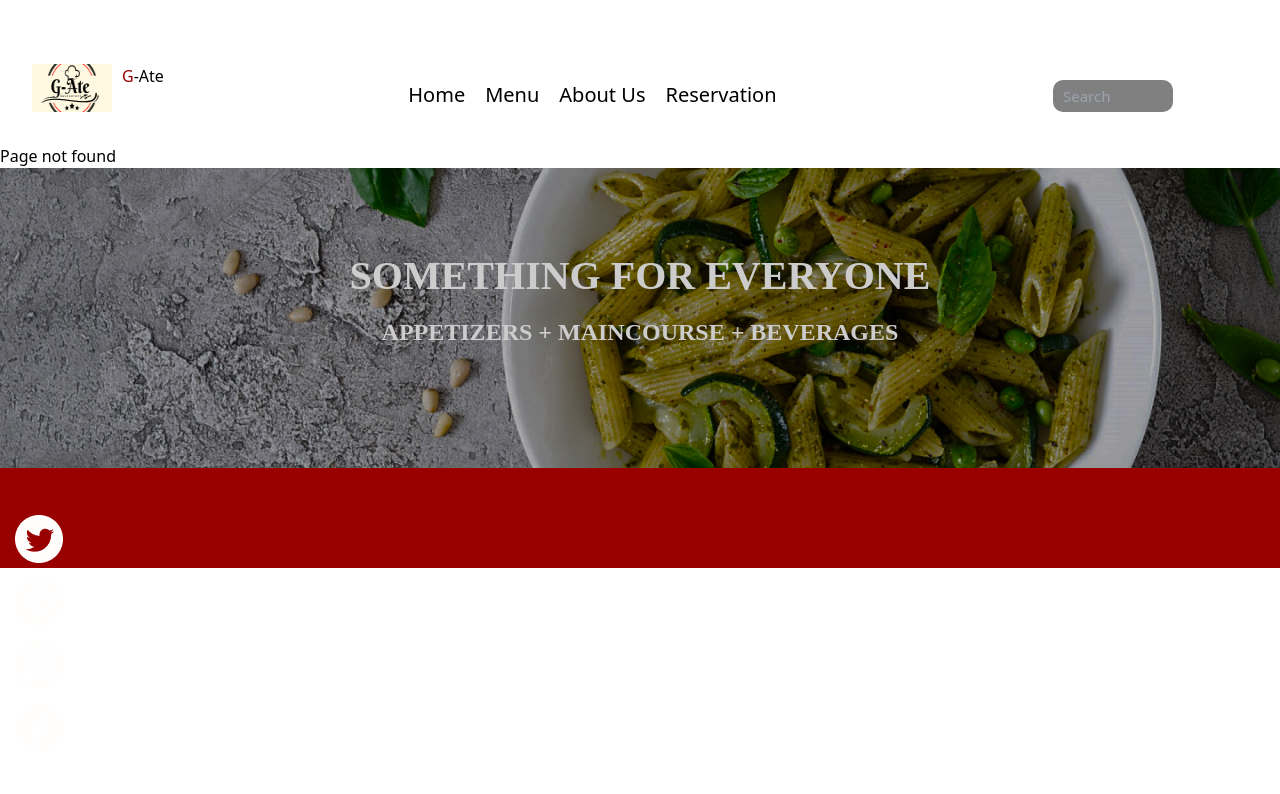
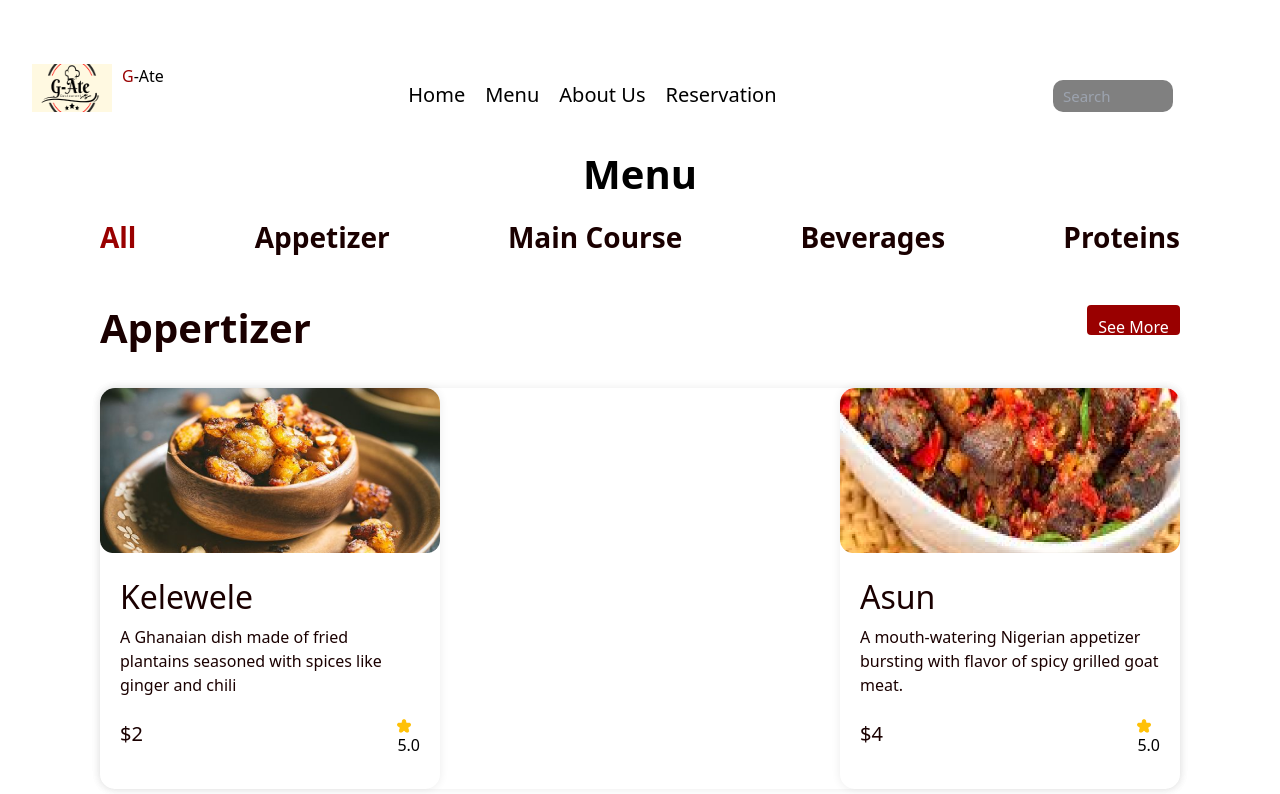
Before and after one commit to ukinebo1/group8-project, a React (Vite) app: page /more in a window 1280 px wide. Before the commit this address had no page. Shown: the top 794 px of the page. Built offline with nearby package versions, Linux system fonts and the light colour scheme.

Commit message:
Created the SeeMore page

```diff
--- a/src/App.jsx
+++ b/src/App.jsx
@@ -12,6 +12,7 @@ import Home from './pages/Home'
 import Footer from './pages/Footer-pg'
  import NotFound from './pages/NotFound'
  import Rootlayout from './Layouts/RootLayout'
+import SeeMore from './pages/SeeMore'
 
 
 function App() {
@@ -28,6 +29,7 @@ createBrowserRouter(createRoutesFromElements(
 
 
     { <Route path='*' element={<NotFound/>}/>  }
+    <Route path='more' element={<SeeMore />} />
      </Route>
 ))
   return (
--- /dev/null
+++ b/src/pages/SeeMore.jsx
@@ -0,0 +1,12 @@
+import React from 'react'
+import FoodDisplay from '../Components/FoodDisplay/FoodDisplay'
+
+function SeeMore() {
+  return (
+    <div>
+       <FoodDisplay />
+    </div>
+  )
+}
+
+export default SeeMore
```
